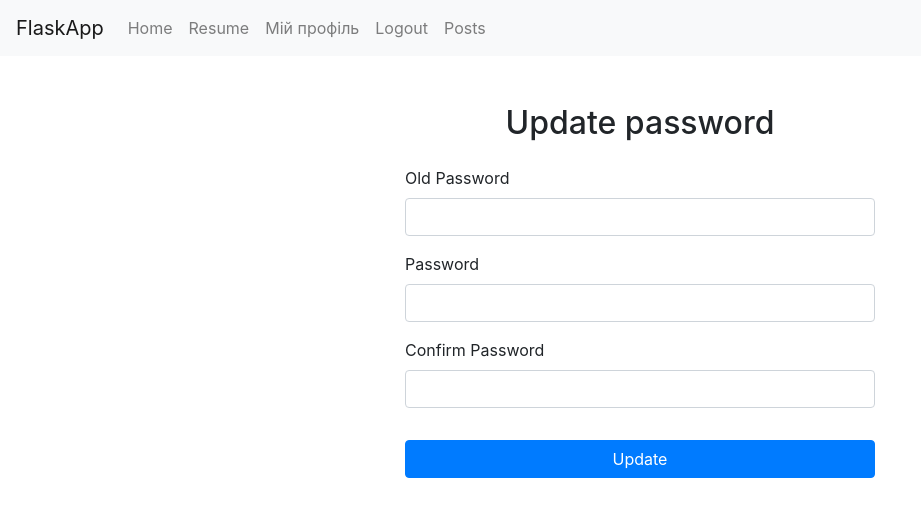
After one commit to danieldan0/flask-app-lab, a Flask app: page /user/update_password in a window 1280 px wide. The commit adds this page. Shown: the top 517 px of the page, without its empty margins (0-921 px from the left). Run offline with Flask 3, Linux system fonts and the light colour scheme; the visitor is signed in with stand-in values (Sample User, id 1); data comes from the database, SQL or seed files in the repository; some libraries are stand-ins or nearby versions.

Commit message:
Added updating the password

```diff
--- a/app/users/forms.py
+++ b/app/users/forms.py
@@ -56,3 +56,13 @@ class UpdateAccountForm(FlaskForm):
             user = User.query.filter_by(email=email.data).first()
             if user:
                 raise ValidationError("Email already exists. Please choose a different one.")
+
+class UpdatePasswordForm(FlaskForm):
+    old_password = PasswordField("Old Password", validators=[DataRequired(), Length(max=60)])
+    password = PasswordField("Password", validators=[DataRequired(), Length(max=60)])
+    confirm_password = PasswordField("Confirm Password", validators=[DataRequired(), EqualTo('password')])
+    submit = SubmitField("Update Password")
+
+    def validate_old_password(self, old_password):
+        if not current_user.check_password(old_password.data):
+            raise ValidationError("Incorrect old password. Please try again.")
--- a/app/users/templates/users/account.html
+++ b/app/users/templates/users/account.html
@@ -24,6 +24,9 @@
         <a href="{{url_for('users.update_account')}}" class="btn btn-primary">Update Account</a>
     </div>
     <div class="row">
+        <a href="{{url_for('users.update_password')}}" class="btn btn-primary">Update Password</a>
+    </div>
+    <div class="row">
         <h4>Session Data</h4>
     </div>
     <div class="row">
--- /dev/null
+++ b/app/users/templates/users/update_password.html
@@ -0,0 +1,21 @@
+{% extends 'base.html' %}
+{% from 'form_macros.html' import render_field %}
+{% block title %}Update password{% endblock %}
+{% block content %}
+    <div class="container mt-5" style="max-width: 500px;">
+        <h2 class="my-4 text-center">Update password</h2>
+        <form method="post" enctype="multipart/form-data">
+            {{ form.hidden_tag() }}
+            <div class="form-group">
+                {{ render_field(form.old_password) }}
+            </div>
+            <div class="form-group">
+                {{ render_field(form.password) }}
+            </div>
+            <div class="form-group">
+                {{ render_field(form.confirm_password) }}
+            </div>
+            <button type="submit" class="btn btn-primary mt-3 w-100">Update</button>
+        </form>
+    </div>
+{% endblock %}
--- a/app/users/views.py
+++ b/app/users/views.py
@@ -1,7 +1,7 @@
 from flask import request, redirect, url_for, render_template, abort, flash, session, make_response, current_app
 from . import user_bp
 from datetime import timedelta, datetime, timezone
-from .forms import RegistrationForm, LoginForm, UpdateAccountForm
+from .forms import RegistrationForm, LoginForm, UpdateAccountForm, UpdatePasswordForm
 from .models import User
 from app import db
 from flask_login import login_user, logout_user, current_user, login_required
@@ -152,3 +152,14 @@ def update_account():
         form.email.data = current_user.email
         form.about_me.data = current_user.about_me
     return render_template("update_account.html", form=form)
+
+@user_bp.route("/update_password", methods=["GET", "POST"])
+@login_required
+def update_password():
+    form = UpdatePasswordForm()
+    if form.validate_on_submit():
+        current_user.password = User.hash_password(form.password.data)
+        db.session.commit()
+        flash("Password updated", "success")
+        return redirect(url_for("users.account"))
+    return render_template("update_password.html", form=form)
```
